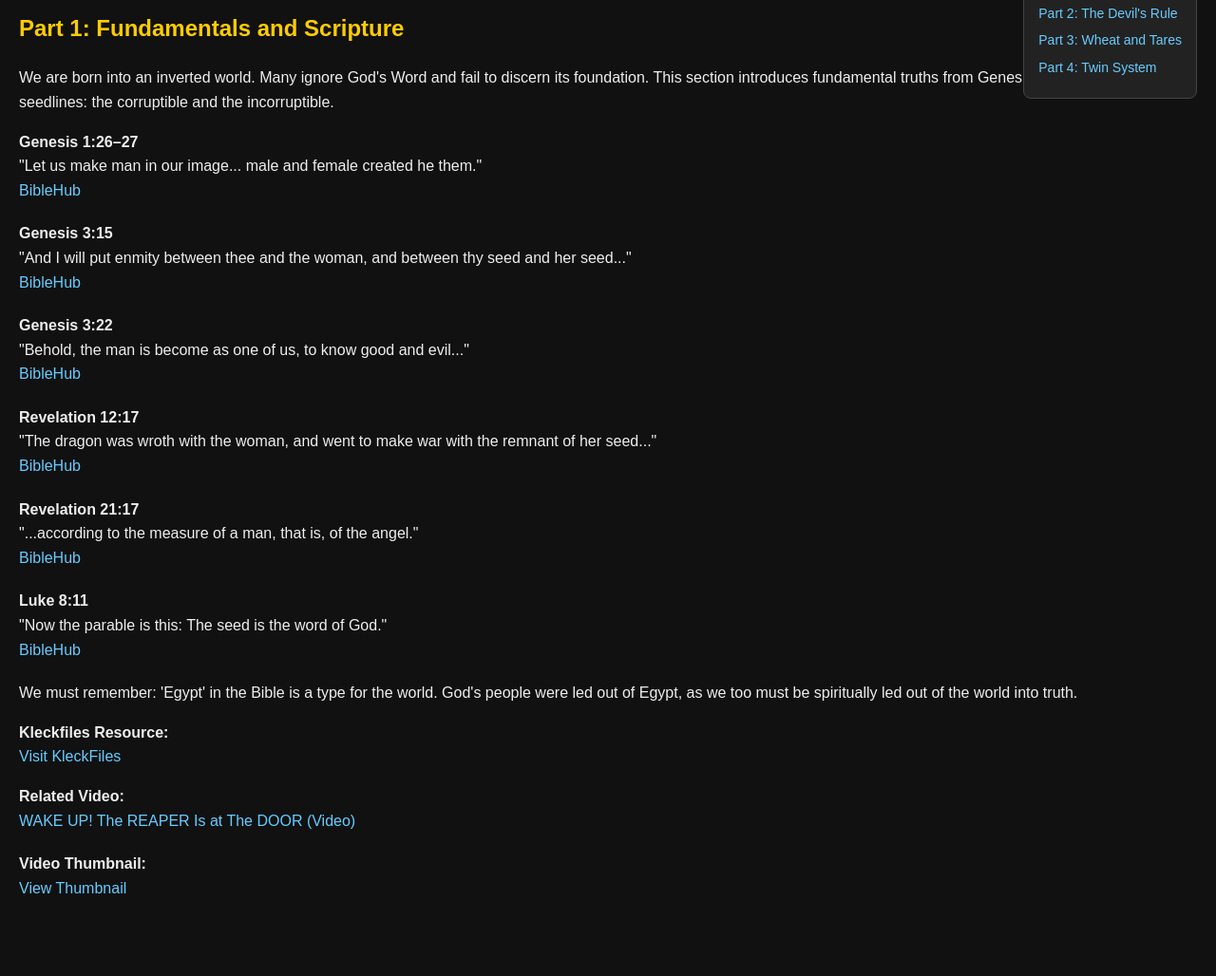
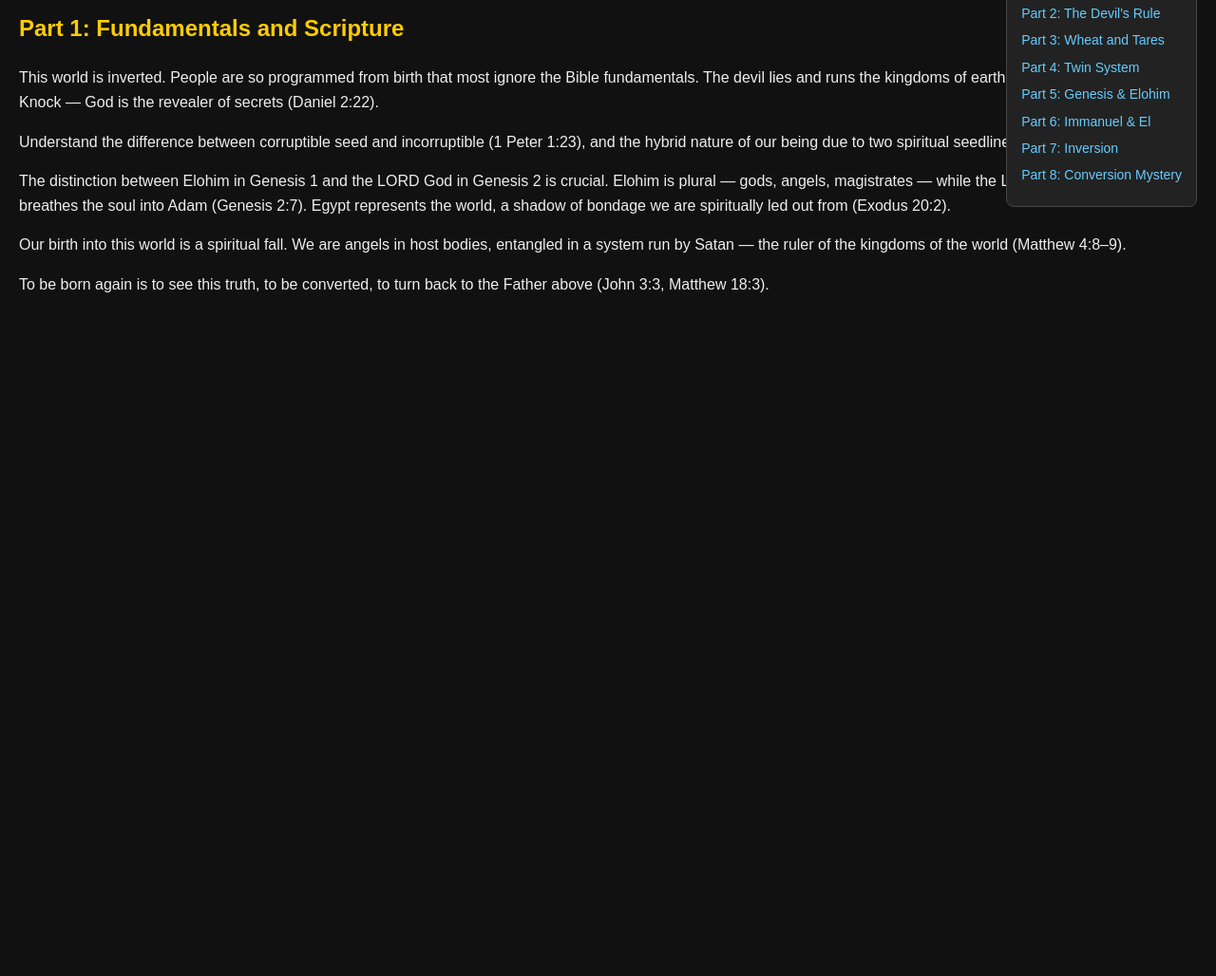
Before and after one commit to ProjectJacobheelcatcher/Angels, a plain HTML site: page index.html in a window 1280 px wide. Shown: the part 103-1131 px from the top of the page at 95% size. After the commit the page ends 800 px from the top, so only its background shows below. Drawn offline with Linux system fonts and the light colour scheme.

Commit message:
Update index.html

```diff
--- a/index.html
+++ b/index.html
@@ -17,7 +17,7 @@
       color: #66ccff;
       text-decoration: none;
     }
-    .verse, .video {
+    .verse {
       margin-bottom: 20px;
     }
     h1, h2 {
@@ -56,59 +56,17 @@
     <a href="#part2">Part 2: The Devil's Rule</a>
     <a href="#part3">Part 3: Wheat and Tares</a>
     <a href="#part4">Part 4: Twin System</a>
-    <!-- Additional sections will follow -->
+    <a href="#part5">Part 5: Genesis & Elohim</a>
+    <a href="#part6">Part 6: Immanuel & El</a>
+    <a href="#part7">Part 7: Inversion</a>
+    <a href="#part8">Part 8: Conversion Mystery</a>
   </div>  <section id="part1">
     <h2>Part 1: Fundamentals and Scripture</h2>
-    <p>We are born into an inverted world. Many ignore God's Word and fail to discern its foundation. This section introduces fundamental truths from Genesis and reveals the two seedlines: the corruptible and the incorruptible.</p><div class="verse">
-  <strong>Genesis 1:26–27</strong><br>
-  "Let us make man in our image... male and female created he them."<br>
-  <a href="https://biblehub.com/genesis/1-26.htm" target="_blank">BibleHub</a>
-</div>
-<div class="verse">
-  <strong>Genesis 3:15</strong><br>
-  "And I will put enmity between thee and the woman, and between thy seed and her seed..."
-  <br><a href="https://biblehub.com/genesis/3-15.htm" target="_blank">BibleHub</a>
-</div>
-<div class="verse">
-  <strong>Genesis 3:22</strong><br>
-  "Behold, the man is become as one of us, to know good and evil..."
-  <br><a href="https://biblehub.com/genesis/3-22.htm" target="_blank">BibleHub</a>
-</div>
-<div class="verse">
-  <strong>Revelation 12:17</strong><br>
-  "The dragon was wroth with the woman, and went to make war with the remnant of her seed..."
-  <br><a href="https://biblehub.com/revelation/12-17.htm" target="_blank">BibleHub</a>
-</div>
-<div class="verse">
-  <strong>Revelation 21:17</strong><br>
-  "...according to the measure of a man, that is, of the angel."
-  <br><a href="https://biblehub.com/revelation/21-17.htm" target="_blank">BibleHub</a>
-</div>
-<div class="verse">
-  <strong>Luke 8:11</strong><br>
-  "Now the parable is this: The seed is the word of God."
-  <br><a href="https://biblehub.com/luke/8-11.htm" target="_blank">BibleHub</a>
-</div>
-
-<p>We must remember: 'Egypt' in the Bible is a type for the world. God's people were led out of Egypt, as we too must be spiritually led out of the world into truth.</p>
-
-<p><strong>Kleckfiles Resource:</strong><br>
-  <a href="https://kleckfiles.com" target="_blank">Visit KleckFiles</a>
-</p>
-
-<div class="video">
-  <strong>Related Video:</strong><br>
-  <a href="https://kleckfiles2.nbg1.your-objectstorage.com/KleckFiles.media/video/2024/240203%20WAKE%20UP%20!%20The%20REAPER%20Is%20at%20The%20DOOR%20and%20The%20Manifestation%20SPEAKS%20For%20ITSELF.%20FEMALE%20Energy%20=%20DEATH.mp4" target="_blank">
-    WAKE UP! The REAPER Is at The DOOR (Video)
-  </a>
-</div>
-
-<div class="video">
-  <strong>Video Thumbnail:</strong><br>
-  <a href="https://kleckfiles2.nbg1.your-objectstorage.com/KleckFiles.media/video/poster/240203.jpg" target="_blank">
-    View Thumbnail
-  </a>
-</div>
-
-  </section></body>
+    <p>This world is inverted. People are so programmed from birth that most ignore the Bible fundamentals. The devil lies and runs the kingdoms of earth. Jesus is Truth. Ask, Seek, Knock — God is the revealer of secrets (Daniel 2:22).</p>
+    <p>Understand the difference between corruptible seed and incorruptible (1 Peter 1:23), and the hybrid nature of our being due to two spiritual seedlines from Genesis 3:15.</p>
+    <p>The distinction between Elohim in Genesis 1 and the LORD God in Genesis 2 is crucial. Elohim is plural — gods, angels, magistrates — while the LORD God (YHWH Elohim) breathes the soul into Adam (Genesis 2:7). Egypt represents the world, a shadow of bondage we are spiritually led out from (Exodus 20:2).</p>
+    <p>Our birth into this world is a spiritual fall. We are angels in host bodies, entangled in a system run by Satan — the ruler of the kingdoms of the world (Matthew 4:8–9).</p>
+    <p>To be born again is to see this truth, to be converted, to turn back to the Father above (John 3:3, Matthew 18:3).</p>
+  </section>
+</body>
 </html>
```
